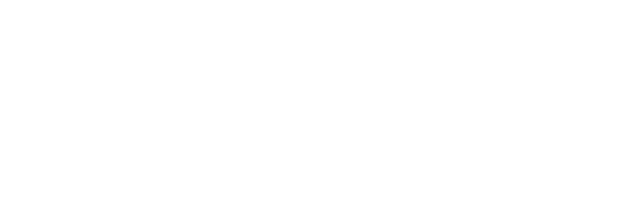
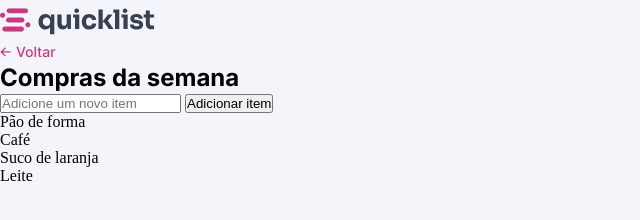
Before and after one commit to ryuzera/lista-de-compras, a plain HTML site: page index.html in a window 1280 px wide. Shown: the whole page, without its empty margins (0-640 px from the left). Drawn offline with Linux system fonts and the light colour scheme.

Commit message:
Estruturando o html e adicionando o script.js

```diff
--- a/index.html
+++ b/index.html
@@ -12,9 +12,43 @@
 </head>
 <body>
     <header>
+        <img src="assets/icons/logo.svg" alt="">
+
         <div class="container">
-            <img src="assets/icons/logo.svg" alt="">
+            <a href="#">
+                <img src="/assets/icons/back.svg" alt="">
+            </a>
+
+            <h2>Compras da semana</h2>
         </div>
+
+        <main>
+            <form>
+                <input type="text" placeholder="Adicione um novo item" id="add-item">
+                <button type="submit" id="btn" class="button">Adicionar item</button>
+            </form>
+
+            <ul>
+                <li id="item-1" class="item">
+                    <span>Pão de forma</span>
+                </li>
+
+                <li id="item-2" class="item">
+                    <span>Café</span>
+                </li>
+
+                <li id="item-3" class="item">
+                    <span>Suco de laranja</span>
+                </li>
+
+                <li id="item-4" class="item">
+                        <span>Leite</span>
+                </li>
+            </ul>
+        </main>
+
     </header>
+
+    <script src="scripts.js"></script>
 </body>
 </html>
--- a/styles/global.css
+++ b/styles/global.css
@@ -25,3 +25,7 @@
     --p: 500 16px/20px var(--ff-sans);
     --link: 500 14px/16px var(--ff-sans);
 }
+
+h2 {
+    font: var(--title);
+}
--- a/styles/index.css
+++ b/styles/index.css
@@ -1 +1,2 @@
 @import url(global.css);
+@import url(styles.css);
--- /dev/null
+++ b/styles/styles.css
@@ -0,0 +1,27 @@
+body {
+    background-color: var(--bg-primary);
+}
+
+
+
+
+
+
+
+
+
+
+
+
+
+
+
+
+
+@media (width < 80em) {
+    & header {
+        & img[src*="logo"] {
+            display: none;
+        }
+    }
+}
```
Also changed, not shown: assets/icons/back.svg (added), assets/icons/logo.svg (added), scripts.js (added).
